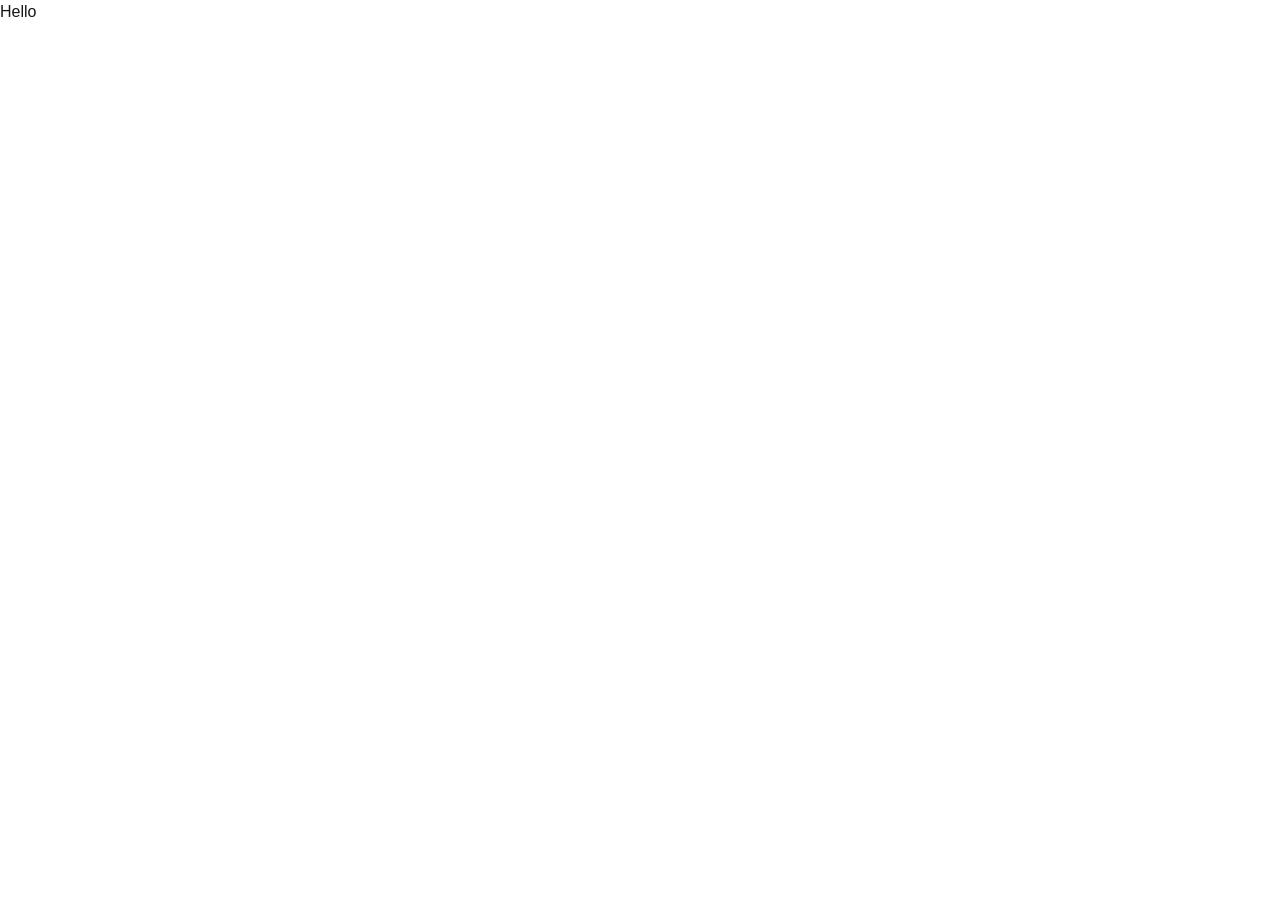
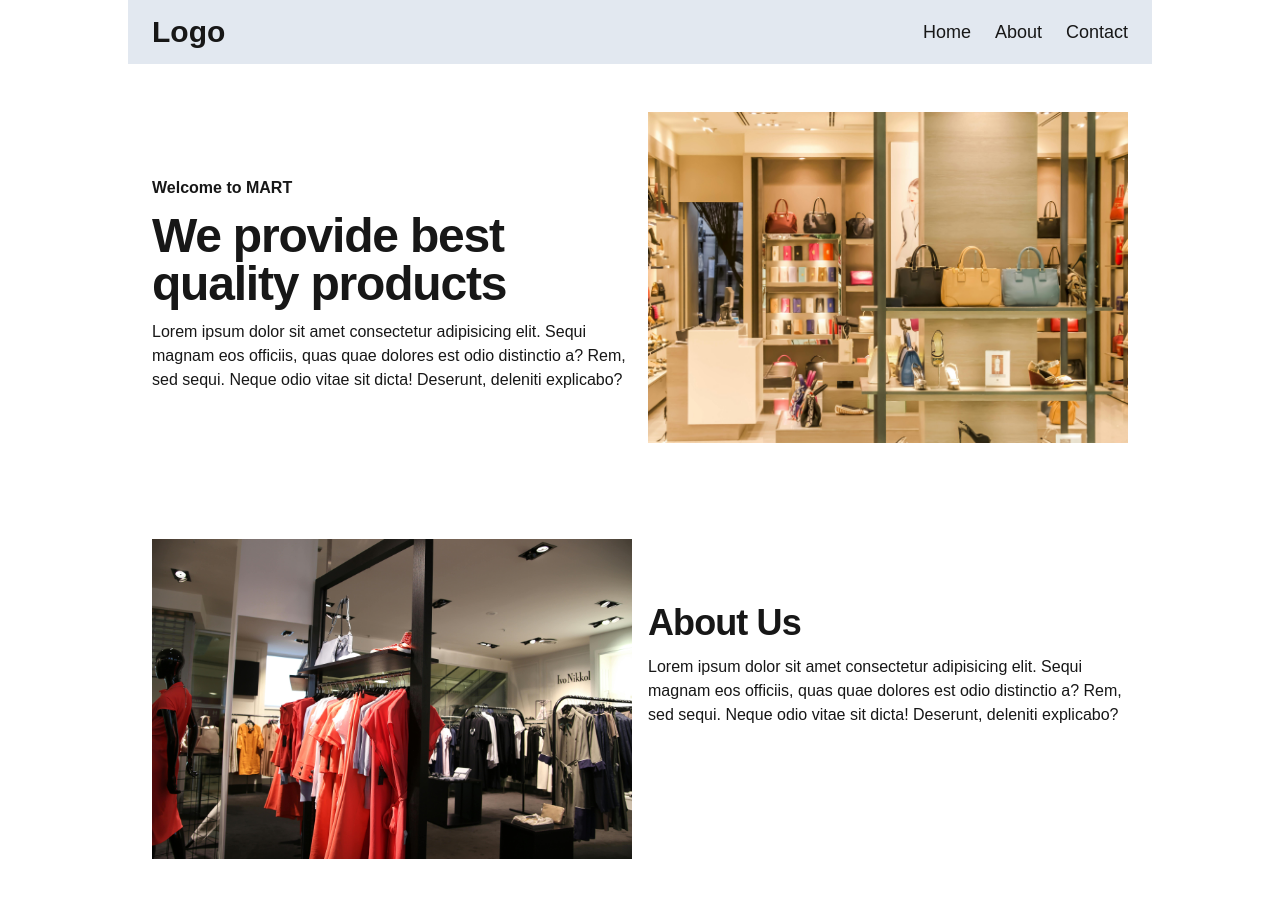
Before and after one commit to nadeemsangrasi/milestone-2-assignment-1, a Next.js app: page / in a window 1280 px wide. Shown: the top 898 px of the page. Before the commit the page ends 800 px from the top, so only its background shows below. Built offline with nearby package versions, Linux system fonts and the light colour scheme.

Commit message:
add home and about section

```diff
--- a/src/app/layout.tsx
+++ b/src/app/layout.tsx
@@ -1,6 +1,7 @@
 import type { Metadata } from "next";
 import localFont from "next/font/local";
 import "./globals.css";
+import Header from "@/components/layout/Header";
 
 const geistSans = localFont({
   src: "./fonts/GeistVF.woff",
@@ -28,6 +29,7 @@ export default function RootLayout({
       <body
         className={`${geistSans.variable} ${geistMono.variable} antialiased`}
       >
+        <Header />
         {children}
       </body>
     </html>
--- a/src/app/page.tsx
+++ b/src/app/page.tsx
@@ -1,3 +1,11 @@
+import AboutSection from "@/components/sections/AboutSection";
+import HomeSection from "@/components/sections/HomeSection";
+
 export default function Home() {
-  return <h1>Hello</h1>;
+  return (
+    <div>
+      <HomeSection />
+      <AboutSection />
+    </div>
+  );
 }
--- /dev/null
+++ b/src/components/layout/Header.tsx
@@ -0,0 +1,23 @@
+import Link from "next/link";
+import React from "react";
+
+const Header = () => {
+  return (
+    <header className="h-16 px-4 sm:px-6 sm:w-[80%] mx-auto flex items-center justify-between flex-wrap bg-slate-200">
+      <h1 className="text-2xl sm:text-3xl font-bold mx-auto sm:mx-0">Logo</h1>
+      <ul className="flex gap-3 sm:gap-6 items-center">
+        <li className="text-lg font-medium">
+          <Link href="/">Home</Link>
+        </li>
+        <li className="text-lg font-medium">
+          <Link href="/#about">About</Link>
+        </li>
+        <li className="text-lg font-medium">
+          <Link href="/contact">Contact</Link>
+        </li>
+      </ul>
+    </header>
+  );
+};
+
+export default Header;
--- /dev/null
+++ b/src/components/sections/AboutSection.tsx
@@ -0,0 +1,30 @@
+import React from "react";
+import Wrapper from "../shared/Wrapper";
+import Image from "next/image";
+import aboutImg from "@/assets/images/about.jpg";
+const AboutSection = () => {
+  return (
+    <Wrapper>
+      <div
+        id="about"
+        className="space-y-4 md:space-y-0  md:flex justify-between gap-4  pt-12"
+      >
+        <div className="w-full md:w-1/2 mx-auto md:mx-0">
+          <Image src={aboutImg} alt="martImage" className="w-full" />
+        </div>
+        <div className="w-full md:w-1/2 space-y-3 pt-16 mx-auto md:mx-0 text-center md:text-left ">
+          <h1 className="text-3xl sm:text-4xl font-bold tracking-tight">
+            About Us
+          </h1>
+          <p>
+            Lorem ipsum dolor sit amet consectetur adipisicing elit. Sequi
+            magnam eos officiis, quas quae dolores est odio distinctio a? Rem,
+            sed sequi. Neque odio vitae sit dicta! Deserunt, deleniti explicabo?
+          </p>
+        </div>
+      </div>
+    </Wrapper>
+  );
+};
+
+export default AboutSection;
--- /dev/null
+++ b/src/components/sections/HomeSection.tsx
@@ -0,0 +1,28 @@
+import React from "react";
+import Wrapper from "../shared/Wrapper";
+import Image from "next/image";
+import martImg from "@/assets/images/mart.jpg";
+const HomeSection = () => {
+  return (
+    <Wrapper>
+      <div className="space-y-4 md:space-y-0  md:flex justify-between gap-4">
+        <div className="w-full md:w-1/2 space-y-3 pt-16 mx-auto md:mx-0 text-center md:text-left ">
+          <h4 className="font-semibold">Welcome to MART</h4>
+          <h1 className="text-3xl sm:text-5xl font-bold tracking-tight">
+            We provide best quality products
+          </h1>
+          <p>
+            Lorem ipsum dolor sit amet consectetur adipisicing elit. Sequi
+            magnam eos officiis, quas quae dolores est odio distinctio a? Rem,
+            sed sequi. Neque odio vitae sit dicta! Deserunt, deleniti explicabo?
+          </p>
+        </div>
+        <div className="w-full md:w-1/2 mx-auto md:mx-0">
+          <Image src={martImg} alt="martImage" className="w-full" />
+        </div>
+      </div>
+    </Wrapper>
+  );
+};
+
+export default HomeSection;
--- /dev/null
+++ b/src/components/shared/Wrapper.tsx
@@ -0,0 +1,9 @@
+const Wrapper: React.FC<{ children: React.ReactNode }> = ({ children }) => {
+  return (
+    <div className="px-4 sm:px-6 sm:w-[80%] mx-auto my-8 sm:my-12 ">
+      {children}
+    </div>
+  );
+};
+
+export default Wrapper;
```
Also changed, not shown: src/assets/images/about.jpg (added), src/assets/images/mart.jpg (added).
